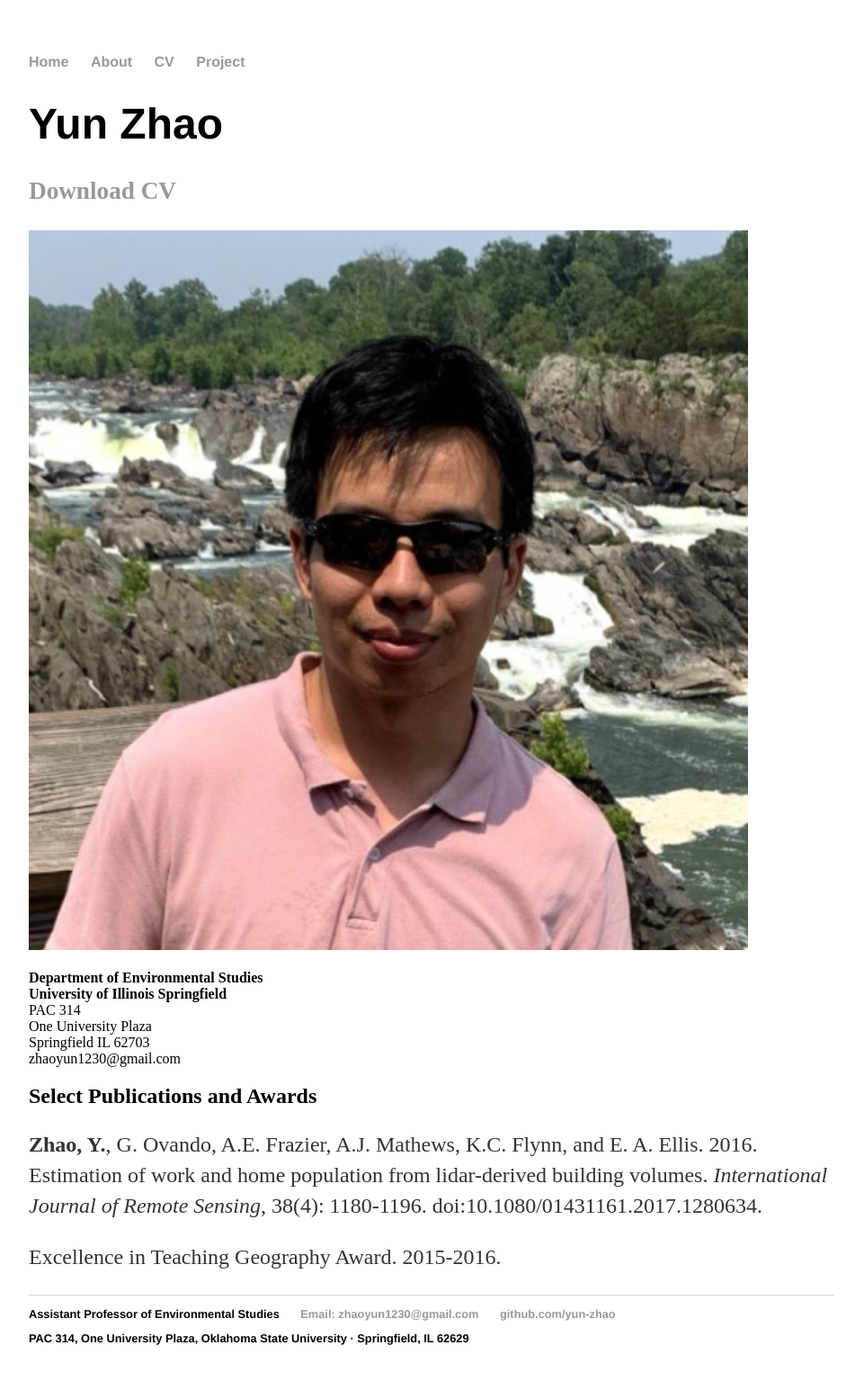
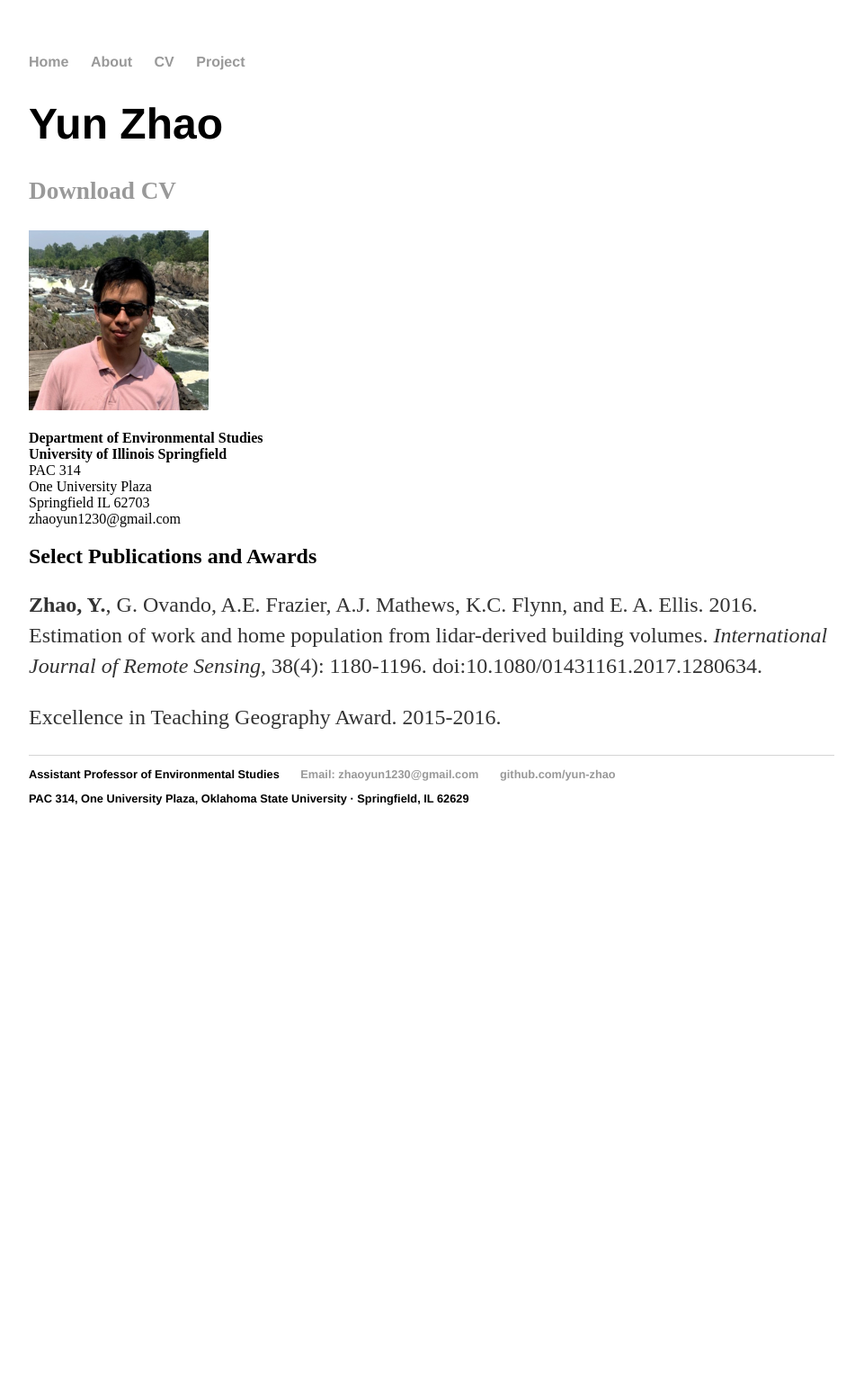
Before and after one commit to yun-zhao/yun-zhao.github.io, a Jekyll site: the page built from cv/index.html, in a window 1280 px wide. Shown: the whole page at 90% size, without its empty margins (160-1111 px from the left). Built offline with Jekyll 4.4.1, drawn with Linux system fonts in a browser that asks for light colours; after the commit the page ends 955 px from its top, so only the background shows below that.

Commit message:
Update index.html
update image size

```diff
--- a/cv/index.html
+++ b/cv/index.html
@@ -7,7 +7,7 @@ title: CV of Yun Zhao
 	<h1>Yun Zhao</h1>
 	<div class="cv">
 		<h3><a href=CV_Zhao.doc class="download" title="Download CV as PDF">Download CV</a></h3>
-	<img src=LinkedIn_pic_crop.jpg alt=“Profile” >
+	<img src=LinkedIn_pic_crop.jpg alt=“Profile” width="200" height="200" >
 <br><br>
 
 
```
